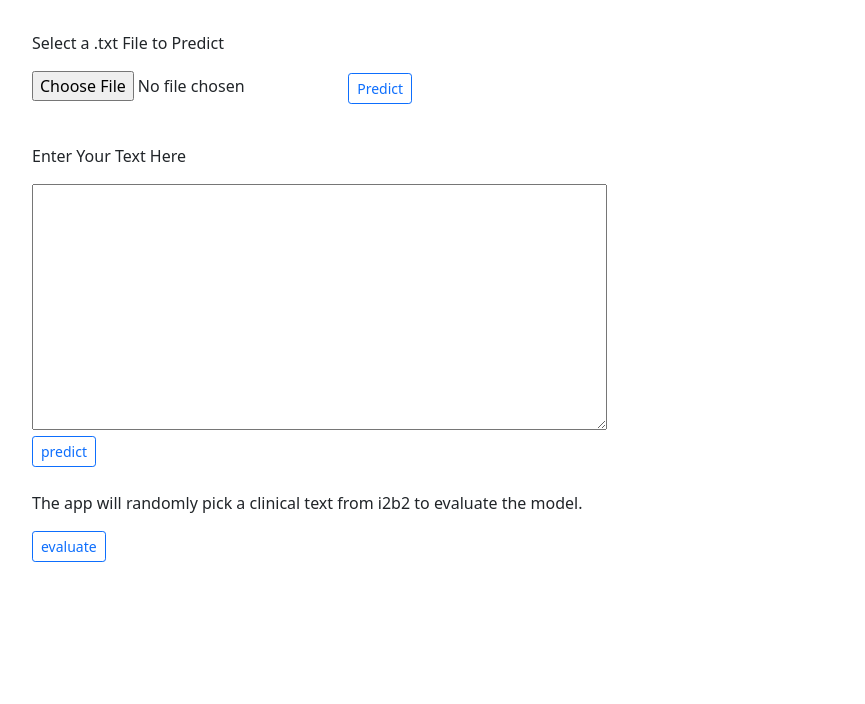
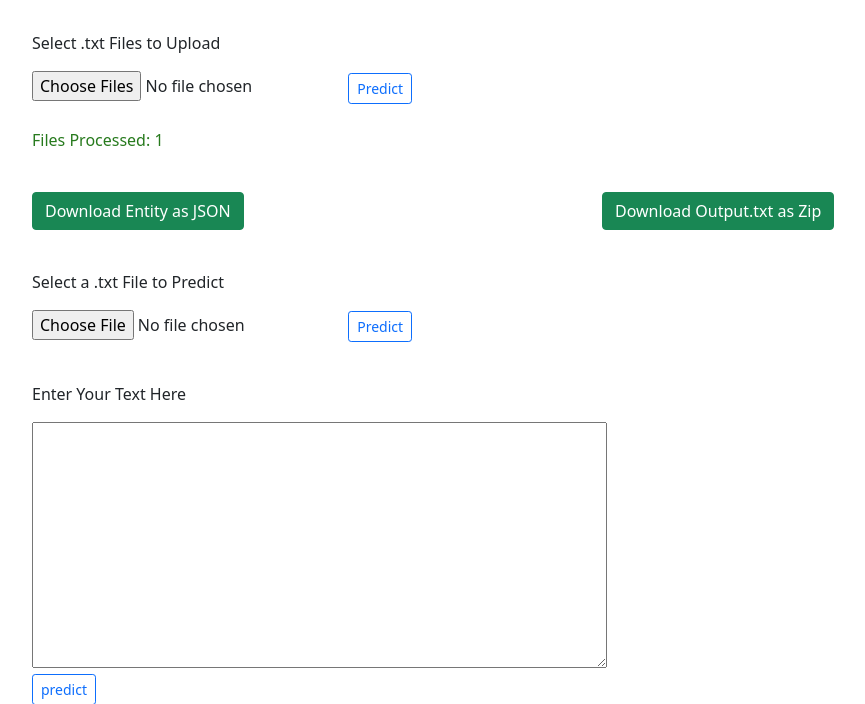
Before and after one commit to sajjadIslam2619/Medical-Terminology-Detection-Classification, a Flask app: template templates/home.html in a window 1280 px wide. Shown: the part 39-743 px from the top of the page, without its empty margins (50-915 px from the left). Before the commit the page ends 601 px from the top, so only its background shows below. Run offline with Flask 2, Linux system fonts and the light colour scheme; the template is opened without the code that fills it: most values are stand-ins (such as "Sample title", 1, 10 or a date in 2020); parts of the project's set-up code (start-up, migrations or seed data) failed here and were passed over.

Commit message:
Add: Batch Process and files download as zip

```diff
--- a/app.py
+++ b/app.py
@@ -16,6 +16,7 @@ from Assertion.assertion_utils import *
 from utils import *
 from seqeval.metrics import classification_report, accuracy_score, f1_score
 import stanza
+from zipfile import ZipFile
 
 try:
     nlp = stanza.Pipeline(lang="en", processors="tokenize")
@@ -27,12 +28,15 @@ model_ner, tokenizer_ner = load_ner_model()
 model_assertion, tokenizer_assertion = load_assertion_model()
 output_eval_file = "./Results/eval_results.txt"
 output_classification_file = 'static/download/txt/output_classification.txt'
+output_file_path = "static/download/batch-process/"
 
 UPLOAD_FOLDER = "./Results"
+UPLOAD_FILES_FOLDER = "./Static/upload/txt"
 ALLOWED_EXTENSIONS = {"txt"}
 
 app = Flask(__name__)
 app.config["UPLOAD_FOLDER"] = UPLOAD_FOLDER
+app.config["UPLOAD_FILES_FOLDER"] = UPLOAD_FILES_FOLDER
 
 
 def allowed_file(filename):
@@ -113,7 +117,213 @@ def predict_assertion(all_sentences, all_tags):
 
 @app.route("/")
 def home():
-    return render_template("home.html")
+    total_file = 0
+    files_name_str = ""
+    return render_template("home.html", total_file=total_file, files_name_str = files_name_str)
+
+
+@app.route("/predict_files_batch", methods=['GET', 'POST'])
+def predict_files_batch():
+    all_sentences, all_tags = [], []
+    #if request.method != "POST":
+        #return None
+        # check if the post request has the file part
+    if "file" not in request.files:
+        flash("No file part")
+        return None
+    files = request.files.getlist('file')
+
+    # output_format=request.args.get('output_format', None)
+    # total_file=request.args.get('total_file', None)
+    # files_name_str=request.args.get('files_name_str', None)
+
+    total_file = 0
+    files_name_str = ""
+
+    for i, file in enumerate(files):
+        if file.filename == "":
+            flash("No selected file")
+            return None
+        if file and allowed_file(file.filename):
+            file_name = secure_filename(file.filename)
+            if i > 0:
+                files_name_str += ", "
+            files_name_str += file_name
+            file.save(os.path.join(app.config["UPLOAD_FILES_FOLDER"], file_name))
+            file.seek(0)
+            long_text = file.read()
+            long_text = str(long_text, "utf-8")
+            total_file = total_file + 1
+
+            #file_name = file_name.strip()
+            file_path = UPLOAD_FILES_FOLDER + "/" + file_name
+            file = open(file_path,'r')
+            long_text = file.read()
+
+            all_sentences, all_tags = predict_entities(long_text)
+
+            (assertion_in_sentence,all_problems_in_text_flatten,all_treatment_in_text,all_test_in_text,
+            ) = predict_assertion(all_sentences, all_tags)
+
+            # These lists are to collect problem-entity label-wise and display on the UI Table
+            list_ast_present_entity = []
+            list_ast_absent_entity = []
+            list_ast_posssible_entity = []
+            list_ast_conditional_entity = []
+            list_ast_hyphothetical_entity = []
+            list_ast_associated_entity = []
+
+            # This string is to format full clinical text and add <tag>, like  <Problem-present> problem-entity </Problem-present>
+            output_text_with_classification = ''
+
+            for (sentence,tags,pred_assertion,assertion_index,treatment_index,test_index,
+            ) in zip(all_sentences,all_tags,assertion_in_sentence,all_problems_in_text_flatten,all_treatment_in_text,all_test_in_text,
+            ):
+
+                for i, word in enumerate(sentence):
+
+                    if i in assertion_index:
+                        index = assertion_index.index(i)
+                        if (tags[i] == 'B-problem') :
+                            if pred_assertion[index] == "Present":
+                                list_ast_present_entity.append(word)
+                                output_text_with_classification = output_text_with_classification + " <Problem-present> " + word
+                                # For one word problem-entity, there is only 'beginning' tag no 'inside' tag
+                                # tags : 'O', 'O', 'B-problem', 'O', 'O',
+                                if tags[i+1] != 'I-problem':
+                                    output_text_with_classification = output_text_with_classification + " </Problem-present> "
+                            elif pred_assertion[index] == "Possible":
+                                list_ast_posssible_entity.append(word)
+                                output_text_with_classification = output_text_with_classification + " <Problem-possible> " + word
+                                if tags[i+1] != 'I-problem':
+                                    output_text_with_classification = output_text_with_classification + " </Problem-possible> "
+                            elif pred_assertion[index] == "Conditional":
+                                list_ast_conditional_entity.append(word)
+                                output_text_with_classification = output_text_with_classification + " <Problem-conditional> " + word
+                                if tags[i+1] != 'I-problem':
+                                    output_text_with_classification = output_text_with_classification + " </Problem-conditional> "
+                            elif pred_assertion[index] == "Hypothetical":
+                                list_ast_hyphothetical_entity.append(word)
+                                output_text_with_classification = output_text_with_classification + " <Problem-hypothetical> " + word
+                                if tags[i+1] != 'I-problem':
+                                    output_text_with_classification = output_text_with_classification + " </Problem-hypothetical> "
+                            elif pred_assertion[index] == "Associated with someone else":
+                                list_ast_associated_entity.append(word)
+                                output_text_with_classification = output_text_with_classification + " <Problem-associated> " + word
+                                if tags[i+1] != 'I-problem':
+                                    output_text_with_classification = output_text_with_classification + " </Problem-associated> "
+                            elif pred_assertion[index] == "Absent":
+                                list_ast_absent_entity.append(word)
+                                output_text_with_classification = output_text_with_classification + " <Problem-absent> " + word
+                                if tags[i+1] != 'I-problem':
+                                    output_text_with_classification = output_text_with_classification + " </Problem-absent> "
+                        elif (tags[i] == 'I-problem'):
+                            if pred_assertion[index] == "Present":
+                                list_ast_present_entity[-1] = list_ast_present_entity[-1] +" "+ word
+                                output_text_with_classification = output_text_with_classification + " " + word
+                                # tags: 'O', 'B-problem', 'I-problem', 'I-problem', 'O',
+                                if tags[i+1] != 'I-problem':
+                                    output_text_with_classification = output_text_with_classification + " </Problem-present> "
+                            elif pred_assertion[index] == "Possible":
+                                list_ast_posssible_entity[-1] = list_ast_posssible_entity[-1] +" "+ word
+                                output_text_with_classification = output_text_with_classification + " " + word
+                                if tags[i+1] != 'I-problem':
+                                    output_text_with_classification = output_text_with_classification + " </Problem-possible> "
+                            elif pred_assertion[index] == "Conditional":
+                                list_ast_conditional_entity[-1] = list_ast_conditional_entity[-1] +" "+ word
+                                output_text_with_classification = output_text_with_classification + " " + word
+                                if tags[i+1] != 'I-problem':
+                                    output_text_with_classification = output_text_with_classification + " </Problem-conditional> "
+                            elif pred_assertion[index] == "Hypothetical":
+                                list_ast_hyphothetical_entity[-1] = list_ast_hyphothetical_entity[-1] +" "+ word
+                                output_text_with_classification = output_text_with_classification + " " + word
+                                if tags[i+1] != 'I-problem':
+                                    output_text_with_classification = output_text_with_classification + " </Problem-hypothetical> "
+                            elif pred_assertion[index] == "Associated with someone else":
+                                list_ast_associated_entity[-1] = list_ast_associated_entity[-1] +" "+ word
+                                output_text_with_classification = output_text_with_classification + " " + word
+                                if tags[i+1] != 'I-problem':
+                                    output_text_with_classification = output_text_with_classification + " </Problem-associated> "
+                            elif pred_assertion[index] == "Absent":
+                                list_ast_absent_entity[-1] = list_ast_absent_entity[-1] +" "+ word
+                                output_text_with_classification = output_text_with_classification + " " + word
+                                if tags[i+1] != 'I-problem':
+                                    output_text_with_classification = output_text_with_classification + " </Problem-absent> "
+                    elif i in treatment_index:
+                        if (tags[i] == 'B-treatment') :
+                            output_text_with_classification = output_text_with_classification + " <Treatment> " + word
+                            # For one word Treatment-entity, there is only 'beginning' tag no 'inside' tag
+                            if tags[i+1] != 'I-treatment':
+                                output_text_with_classification = output_text_with_classification + " </Treatment> "
+                        elif (tags[i] == 'I-treatment') :
+                            output_text_with_classification = output_text_with_classification + " " + word
+                            if tags[i+1] != 'I-treatment':
+                                output_text_with_classification = output_text_with_classification + " </Treatment> "
+                    elif i in test_index:
+                        if (tags[i] == 'B-test') :
+                            output_text_with_classification = output_text_with_classification + " <Test> " + word
+                            # For one word Test-entity, there is only 'beginning' tag no 'inside' tag
+                            if tags[i+1] != 'I-test':
+                                output_text_with_classification = output_text_with_classification + " </Test> "
+                        elif (tags[i] == 'I-test') :
+                            output_text_with_classification = output_text_with_classification + " " + word
+                            if tags[i+1] != 'I-test':
+                                output_text_with_classification = output_text_with_classification + " </Test> "
+                    else:
+                        if (word.strip() != '[SEP]' and word.strip() != '[CLS]'):
+                            output_text_with_classification = output_text_with_classification + " " + word
+
+
+            output_file = output_file_path +"output_"+ file_name
+            try:
+                with open(output_file, 'w') as f:
+                    f.write(output_text_with_classification)
+            except FileNotFoundError:
+                print("The 'static/download/batch-process/' directory does not exist")
+
+            if os.path.exists(os.path.join(app.config["UPLOAD_FILES_FOLDER"], file_name)):
+                os.remove(os.path.join(app.config["UPLOAD_FILES_FOLDER"], file_name))
+            else:
+                print(" The file does not exist : ", file_name)
+
+
+    return render_template("home.html", total_file = total_file, files_name_str = files_name_str)
+
+
+@app.route("/download_files_batch", methods=['GET', 'POST'])
+def download_files_batch():
+    output_format=request.args.get('output_format', None)
+    total_file=request.args.get('total_file', None)
+    files_name_str=request.args.get('files_name_str', None)
+    print("output_format :: ", output_format)
+    print("total_file :: ",total_file)
+    print("files_name_str :: ", files_name_str)
+    file_name_list = files_name_str.split(",")
+
+    if output_format == "txt":
+        target = output_file_path
+        stream = BytesIO()
+        with ZipFile(stream, 'w') as zf:
+            for file in file_name_list:
+                file = file.strip()
+                file = os.path.join(target, "output_"+file)
+                zf.write(file, os.path.basename(file))
+
+                #file_path = os.path.join(output_file_path, "output_"+file)
+                if os.path.exists(file):
+                    os.remove(file)
+                else:
+                    print(" The file does not exist : ", file)
+        stream.seek(0)
+
+        return send_file(
+            stream,
+            as_attachment=True,
+            attachment_filename='output_files.zip'
+        )
+    total_file = 0
+    files_name_str = ""
+    return render_template("home.html", total_file=total_file, files_name_str = files_name_str)
 
 
 @app.route("/predict_file", methods=["POST"])
@@ -270,7 +480,7 @@ def predict_file():
         with open(output_classification_file, 'w') as f:
             f.write(output_text_with_classification)
     except FileNotFoundError:
-        print("The 'tatic/download/txt/' directory does not exist")
+        print("The 'static/download/txt/' directory does not exist")
 
     return render_template(
         "pred_result.html",
--- a/templates/home.html
+++ b/templates/home.html
@@ -8,6 +8,20 @@
 <!DOCTYPE html>
 <html lang="en">
 
+<!--
+<style>
+    #Progress_Status {
+        width: 50%;
+        background-color: #ddd;
+    }
+
+	#myprogressBar {
+        width: 2%;
+        height: 20px;
+        background-color: #4CAF50;
+    }
+</style>
+-->
 <head>
 	<title>Home</title>
 	<meta charset="utf-8">
@@ -15,24 +29,87 @@
 	<link href="https://cdn.jsdelivr.net/npm/bootstrap@5.1.3/dist/css/bootstrap.min.css" rel="stylesheet">
 </head>
 
+<script>
+	function upload_files_progress() {
+		/*var element = document.getElementById("progressBar");
+		var width = 1;
+		var identity = setInterval(scene, 10);
+		function scene() {
+			if (width >= 100) {
+				clearInterval(identity);
+			} else {
+				width++;
+				element.style.width = width + '%';
+			}
+		}*/
+		document.getElementById("upload_in_progress_id").innerHTML = "Files Upload in Progress, Please Wait.";
+
+	}
+	function prediction_files_progress() {
+		document.getElementById("prediction_in_progress_id").innerHTML = "Batch Prediction Process in Progress, Please Wait. It may Take Few Minutes!! ";
+	}
+</script>
+
 <body>
 
 	<header>
 		<div class="container">
-
 		<h2>Clinical Entity Extractor</h2>
-
-
 	</div>
 	</header>
 
-    <br/>
+	<br/>
+    <div class="container mb-3">
+        <p>Select .txt Files to Upload</p>
+        <form action="{{url_for('predict_files_batch')}}" method="POST" enctype=multipart/form-data>
+		<!-- <label for="formFile" class="form-label">Default file input example</label>
+		<input class="form-control" type="file" id="formFile"> -->
+		<input type=file name=file multiple>
+        <!-- <input class="btn btn-outline-primary btn-sm" onclick="upload_files_progress()" type=submit value=Upload> -->
+		<input class="btn btn-outline-primary btn-sm" onclick="prediction_files_progress()" type=submit value=Predict>
+        </form>
+		<br/>
+		<!--
+		<div id="Progress_Status">
+			<div id="progressBar"></div>
+		</div>
+		 -->
+		<div>
+			<span id = "prediction_in_progress_id" style="color:rgb(39, 122, 29);">  </span>
+		</div>
+		<div class="File_Upload_Done">
+			{% if total_file > 0 %}
+				<span id = "total_file_id" style="color:rgb(39, 122, 29);">Files Processed: {{total_file}}</span>
+			{%  endif %}
+		</div>
+	</div>
+
+	{% if total_file > 0 %}
+		<br/>
+		<div class="container container mb-3">
+			<div class="row">
+				<!--<div class="col">
+					<p style="font-size:20;text-align: left;"><b>Download Output Files or Entity in Batch</b></p>
+				</div> -->
+				<div class="col">
+					<!--<a class="btn btn-success" onclick="prediction_files_progress()" href="{{url_for('predict_files_batch', output_format=JSON, total_file=total_file, files_name_str = files_name_str)}}"> Download Entity as JSON</a> -->
+					<a class="btn btn-success" href="{{url_for('download_files_batch', output_format = 'JSON', total_file=total_file, files_name_str = files_name_str)}}"> Download Entity as JSON</a>
+				</div>
+				<div class="col">
+					<!--<a class="btn btn-success" onclick="prediction_files_progress()" href="{{url_for('predict_files_batch', output_format=txt, total_file=total_file, files_name_str = files_name_str)}}"> Download Output.txt as Zip</a>-->
+					<a class="btn btn-success" href="{{url_for('download_files_batch', output_format = 'txt', total_file=total_file, files_name_str = files_name_str)}}"> Download Output.txt as Zip</a>
+				</div>
+			</div>
+			<br/>
+		</div>
+	{%  endif %}
+
     <div class="container mb-3">
         <p>Select a .txt File to Predict</p>
         <form action="{{url_for('predict_file')}}" method="POST" enctype=multipart/form-data>
 		<!-- <label for="formFile" class="form-label">Default file input example</label>
 		<input class="form-control" type="file" id="formFile"> -->
-		<input type=file name=file>
+		<input type=file name=file >
         <input class="btn btn-outline-primary btn-sm" type=submit value=Predict>
         </form>
 	</div>
```
Also changed, not shown: static/download/txt/output_classification.txt (+1 -1 lines), static/styles.css (+12 -0 lines).
